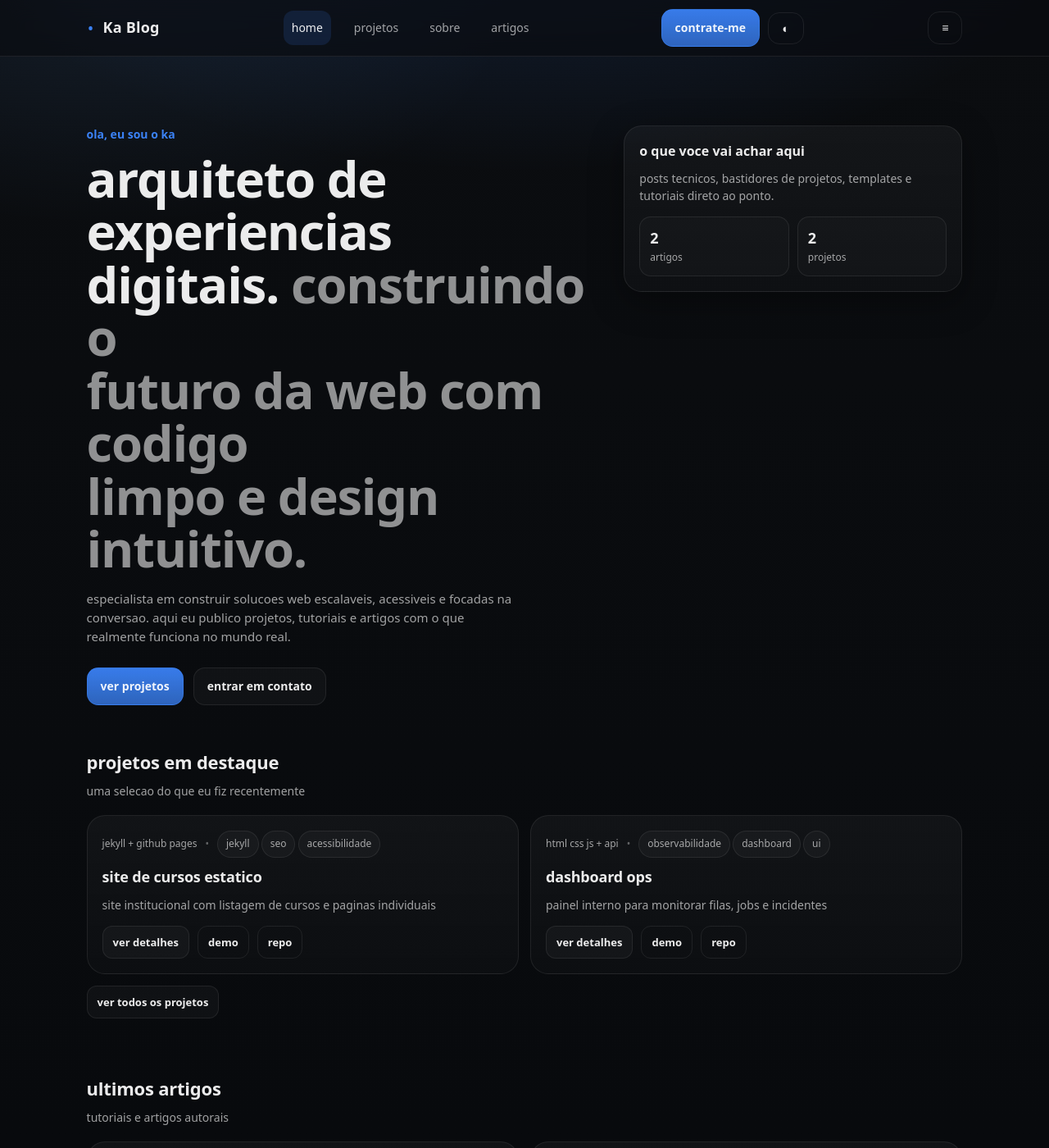
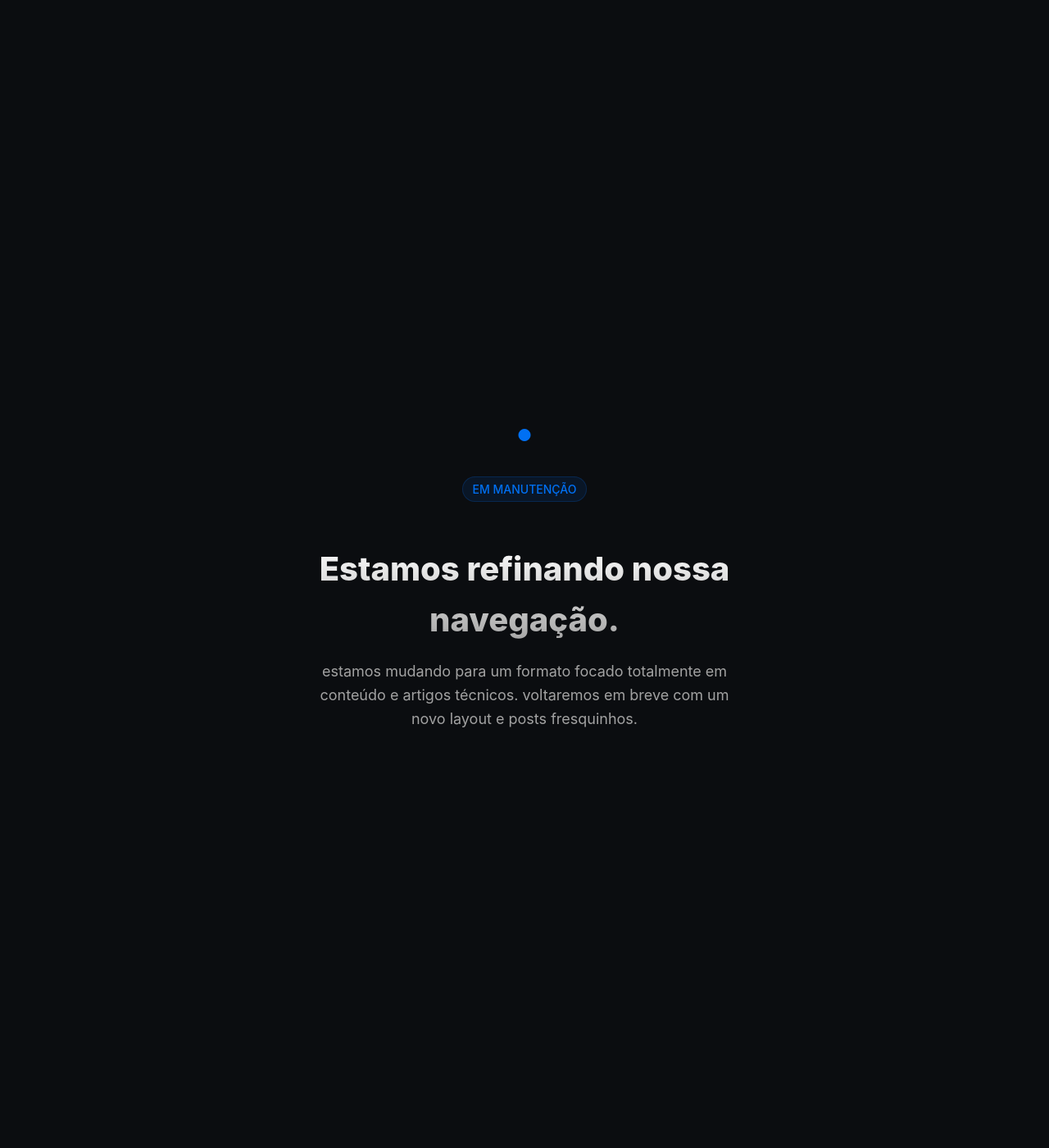
Before and after one commit to Kaique-o/blog_teste, a Jekyll site: the page built from index.html, in a window 1280 px wide and 1400 px high. Shown: the whole window at 82% size. Built offline with Jekyll 4.4.1, drawn with Linux system fonts in a browser that asks for light colours; some of the changed text lies outside the part shown.

Commit message:
feat: update README with new post creation guide and navigation structure; add maintenance layout

```diff
--- a/_data/navigation.yml
+++ b/_data/navigation.yml
@@ -1,8 +1,6 @@
 - title: home
   url: /
-- title: projetos
-  url: /projetos/
+- title: blog
+  url: /artigos/
 - title: sobre
   url: /sobre/
-- title: artigos
-  url: /artigos/
--- a/_includes/header.html
+++ b/_includes/header.html
@@ -7,18 +7,20 @@
 
     <nav class="nav" aria-label="navegacao principal">
       {% for item in site.data.navigation %}
-        <a class="nav-link{% if page.url == item.url %} is-active{% endif %}" href="{{ item.url | relative_url }}">{{ item.title }}</a>
+      <a class="nav-link{% if page.url == item.url %} is-active{% endif %}" href="{{ item.url | relative_url }}">{{
+        item.title }}</a>
       {% endfor %}
     </nav>
 
     <div class="header-cta">
-      <a class="btn btn-primary" href="{{ '/contato/' | relative_url }}">contrate-me</a>
-      <button class="btn btn-ghost icon-btn" type="button" id="themeToggle" aria-label="alternar tema" title="alternar tema">
+      <button class="btn btn-ghost icon-btn" type="button" id="themeToggle" aria-label="alternar tema"
+        title="alternar tema">
         <span class="icon" aria-hidden="true">◐</span>
       </button>
     </div>
 
-    <button class="btn btn-ghost burger" type="button" id="navToggle" aria-label="abrir menu" aria-controls="mobileNav" aria-expanded="false">
+    <button class="btn btn-ghost burger" type="button" id="navToggle" aria-label="abrir menu" aria-controls="mobileNav"
+      aria-expanded="false">
       <span aria-hidden="true">≡</span>
     </button>
   </div>
@@ -26,7 +28,7 @@
   <div class="mobile-nav" id="mobileNav" hidden>
     <div class="container mobile-nav-inner">
       {% for item in site.data.navigation %}
-        <a class="mobile-link" href="{{ item.url | relative_url }}">{{ item.title }}</a>
+      <a class="mobile-link" href="{{ item.url | relative_url }}">{{ item.title }}</a>
       {% endfor %}
       <a class="btn btn-primary btn-block" href="{{ '/contato/' | relative_url }}">contrate-me</a>
     </div>
--- /dev/null
+++ b/_layouts/maintenance.html
@@ -0,0 +1,71 @@
+<!doctype html>
+<html lang="pt-br">
+
+<head>
+    {% include head.html %}
+    <style>
+        body {
+            margin: 0;
+            padding: 0;
+            display: flex;
+            align-items: center;
+            justify-content: center;
+            min-height: 100vh;
+            background: #0b0d10;
+            color: #fff;
+            font-family: -apple-system, BlinkMacSystemFont, "Segoe UI", Roboto, Helvetica, Arial, sans-serif;
+            text-align: center;
+        }
+
+        .maintenance-content {
+            max-width: 600px;
+            padding: 2rem;
+        }
+
+        .logo-dot {
+            color: #0070f3;
+            font-size: 3rem;
+            margin-bottom: 1rem;
+            display: block;
+        }
+
+        h1 {
+            font-size: 2.5rem;
+            font-weight: 800;
+            margin-bottom: 1rem;
+            background: linear-gradient(180deg, #fff 0%, #a2a2a2 100%);
+            -webkit-background-clip: text;
+            background-clip: text;
+            -webkit-text-fill-color: transparent;
+        }
+
+        p {
+            font-size: 1.125rem;
+            color: #a2a2a2;
+            line-height: 1.6;
+        }
+
+        .badge {
+            display: inline-block;
+            padding: 0.25rem 0.75rem;
+            border-radius: 9999px;
+            background: rgba(0, 112, 243, 0.1);
+            color: #0070f3;
+            font-size: 0.875rem;
+            font-weight: 500;
+            margin-bottom: 1.5rem;
+            border: 1px solid rgba(0, 112, 243, 0.2);
+        }
+    </style>
+</head>
+
+<body class="theme-dark">
+    <div class="maintenance-content">
+        <span class="logo-dot">•</span>
+        <div class="badge">EM MANUTENÇÃO</div>
+        <h1>Estamos refinando nossa navegação.</h1>
+        {{ content }}
+    </div>
+</body>
+
+</html>
--- a/index.html
+++ b/index.html
@@ -1,86 +1,9 @@
 ---
-layout: default
-title: home
-description: "projetos, tutoriais e artigos proprios"
+layout: maintenance
+title: em manutenção
 ---
 
-<section class="hero">
-  <div class="container hero-grid">
-    <div>
-      <p class="kicker">ola, eu sou o ka</p>
-      <h1 class="hero-title">
-        arquiteto de experiencias<br>
-        digitais. <span class="dim">construindo o</span><br>
-        <span class="dim">futuro da web com codigo</span><br>
-        <span class="dim">limpo e design intuitivo.</span>
-      </h1>
-
-      <p class="hero-subtitle">
-        especialista em construir solucoes web escalaveis, acessiveis e focadas na conversao.
-        aqui eu publico projetos, tutoriais e artigos com o que realmente funciona no mundo real.
-      </p>
-
-      <div class="hero-actions">
-        <a class="btn btn-primary" href="{{ '/projetos/' | relative_url }}">ver projetos</a>
-        <a class="btn" href="{{ '/contato/' | relative_url }}">entrar em contato</a>
-      </div>
-    </div>
-
-    <aside class="hero-panel">
-      <h2>o que voce vai achar aqui</h2>
-      <p>posts tecnicos, bastidores de projetos, templates e tutoriais direto ao ponto.</p>
-
-      <div class="hero-stats" aria-label="destaques">
-        <div class="stat">
-          <div class="num">{{ site.posts | size }}</div>
-          <div class="lbl">artigos</div>
-        </div>
-        <div class="stat">
-          <div class="num">{{ site.projects | size }}</div>
-          <div class="lbl">projetos</div>
-        </div>
-      </div>
-    </aside>
-  </div>
-</section>
-
-<section class="section">
-  <div class="container">
-    <h2 class="section-title">projetos em destaque</h2>
-    <p class="section-subtitle">uma selecao do que eu fiz recentemente</p>
-
-    <div class="grid">
-      {% assign featured = site.projects | sort: "date" | reverse | slice: 0, 2 %}
-      {% for project in featured %}
-        <div class="col-6">
-          {% include project-card.html project=project %}
-        </div>
-      {% endfor %}
-    </div>
-
-    <div style="margin-top:14px">
-      <a class="btn btn-small" href="{{ '/projetos/' | relative_url }}">ver todos os projetos</a>
-    </div>
-  </div>
-</section>
-
-<section class="section">
-  <div class="container">
-    <h2 class="section-title">ultimos artigos</h2>
-    <p class="section-subtitle">tutoriais e artigos autorais</p>
-
-    <div class="grid">
-      {% assign latest = site.posts | slice: 0, 4 %}
-      {% for post in latest %}
-        <div class="col-6" data-post-card>
-          {% include post-card.html post=post %}
-        </div>
-      {% endfor %}
-    </div>
-
-    <div style="margin-top:14px">
-      <a class="btn btn-small" href="{{ '/artigos/' | relative_url }}">ir para artigos</a>
-      <a class="btn btn-small btn-ghost" href="{{ '/tags/' | relative_url }}">ver tags</a>
-    </div>
-  </div>
-</section>
+<p>
+  estamos mudando para um formato focado totalmente em conteúdo e artigos técnicos.
+  voltaremos em breve com um novo layout e posts fresquinhos.
+</p>
```
Also changed, not shown: README.md.
